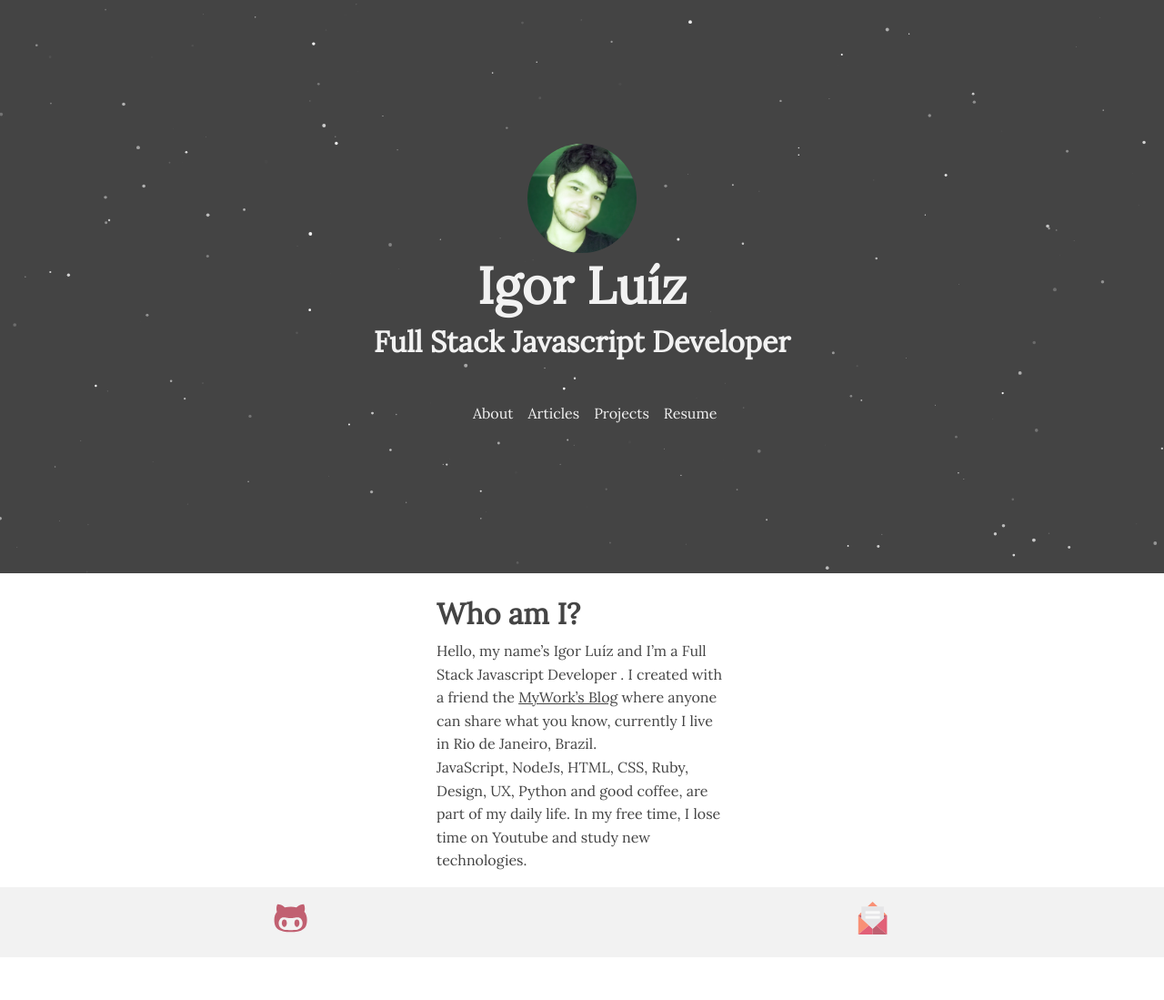
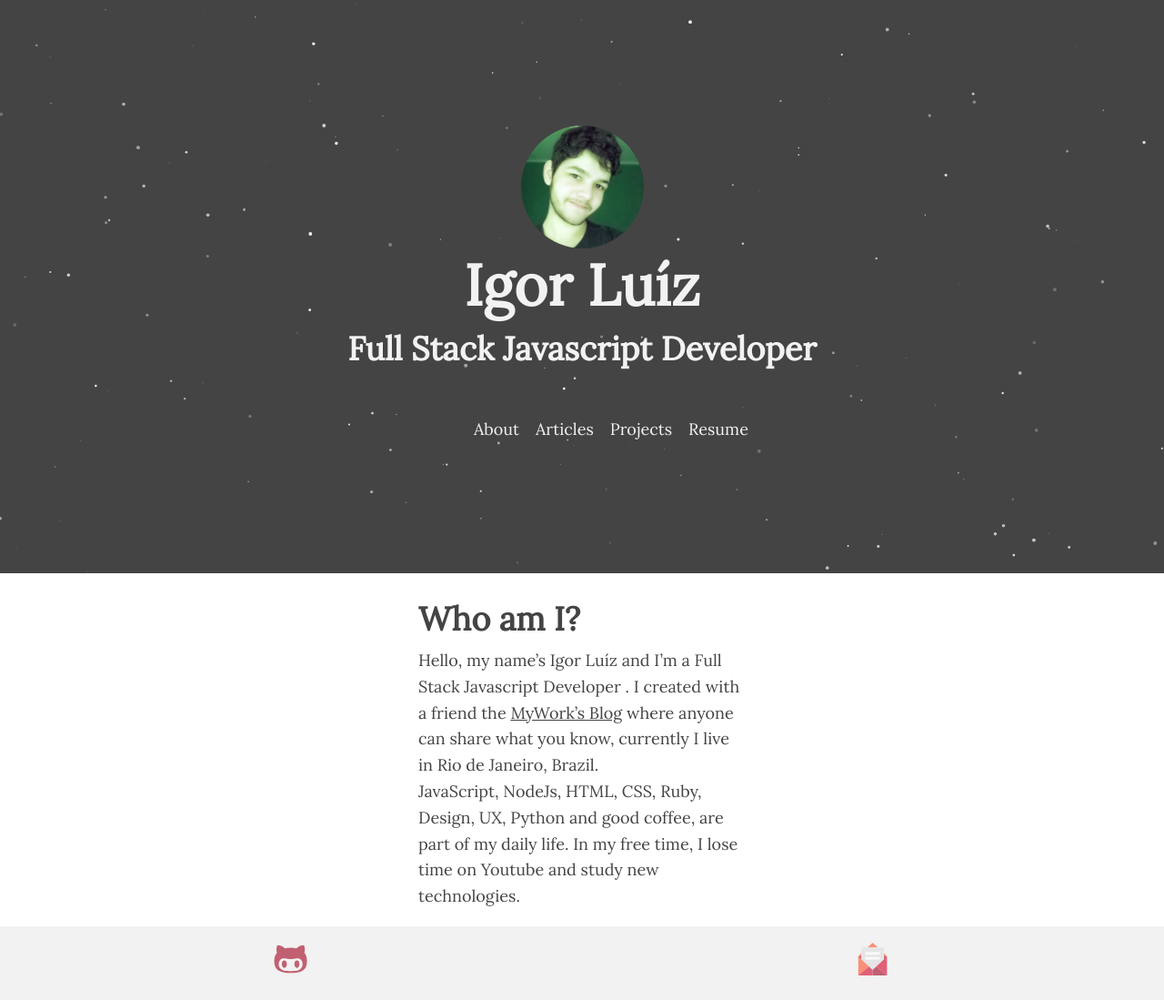
Before and after one commit to Halfeld/website, a Jekyll site: the page built from index.md, in a window 1280 px wide. Shown: the whole page at 91% size. Built offline with Jekyll 4.4.1, drawn with Linux system fonts in a browser that asks for light colours; comment, search, counter and statistics services are not loaded; before the commit the page ends 1052 px from its top, so only the background shows below that.

Commit message:
Fix font-size

```diff
--- a/_sass/_base.scss
+++ b/_sass/_base.scss
@@ -29,10 +29,10 @@
   overflow-x: hidden;
   align-items: center;
   flex-direction: column;
-  font-size: 8px;
+  font-size: 9px;
 
   @media (max-width: 510px) {
-    font-size: 6px;
+    font-size: 7px;
   }
 }
 
```
